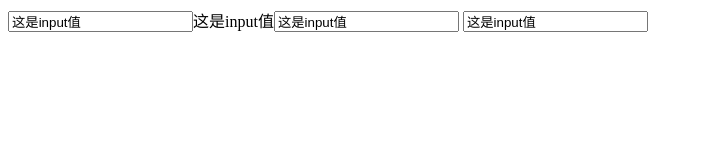
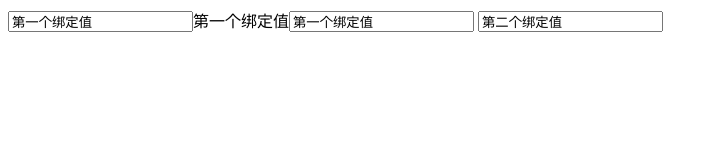
Before and after one commit to Tinylj/tiny, a plain HTML site: page index.html in a window 1280 px wide. Shown: the whole page, without its empty margins (0-718 px from the left). Drawn offline with Linux system fonts and the light colour scheme.

Commit message:
bug 修复

```diff
--- a/index.html
+++ b/index.html
@@ -9,7 +9,7 @@
     <input t-model="text1"/>
     {{text1}}
     <input t-model="text1"/>
-    <input t-model="text1"/>
+    <input t-model="text2"/>
 </div>
 </body>
 <script src="tiny.js"></script>
@@ -17,8 +17,8 @@
     var ty2 = new tiny({
         ele:"app2",
         data:{
-            text1:"这是input值",
-            text2:"这是text值",
+            text1:"第一个绑定值",
+            text2:"第二个绑定值",
         }
     });
 </script>
```
Also changed, not shown: tiny.js (+8 -1 lines).
